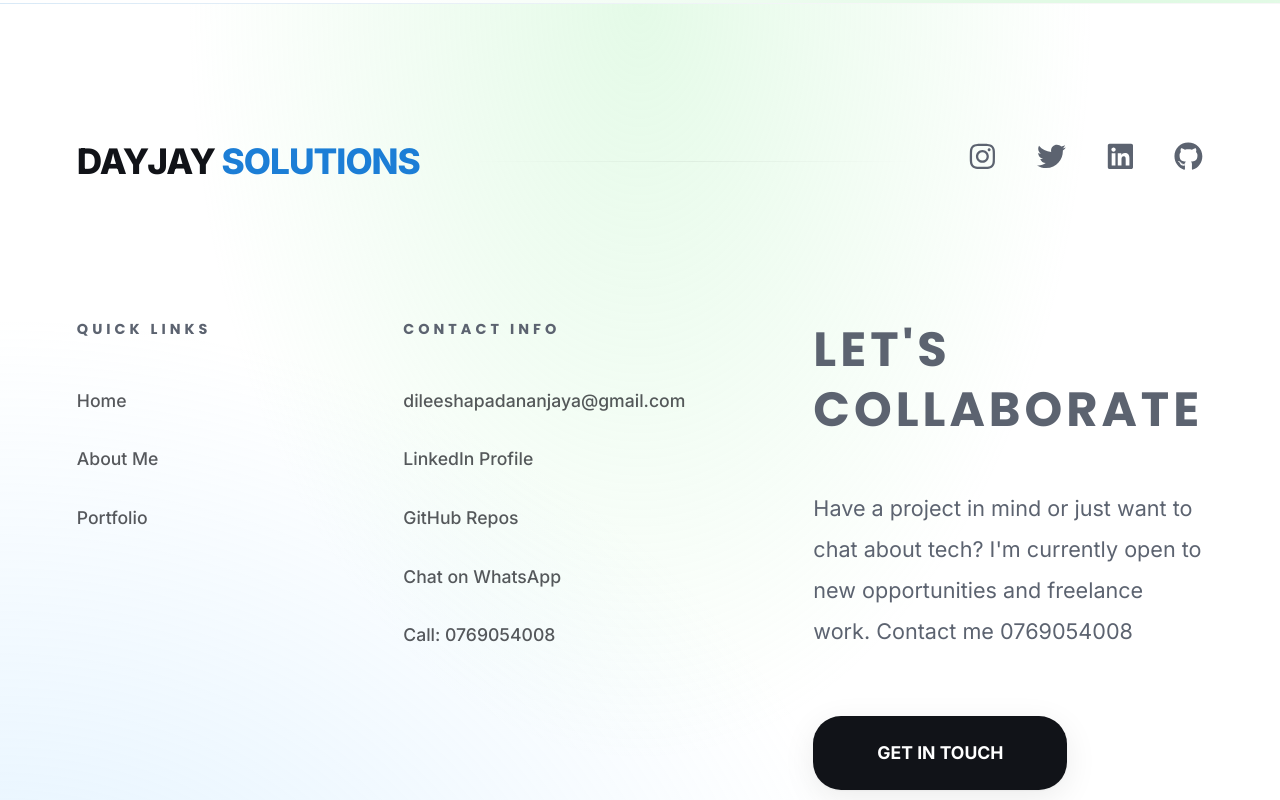
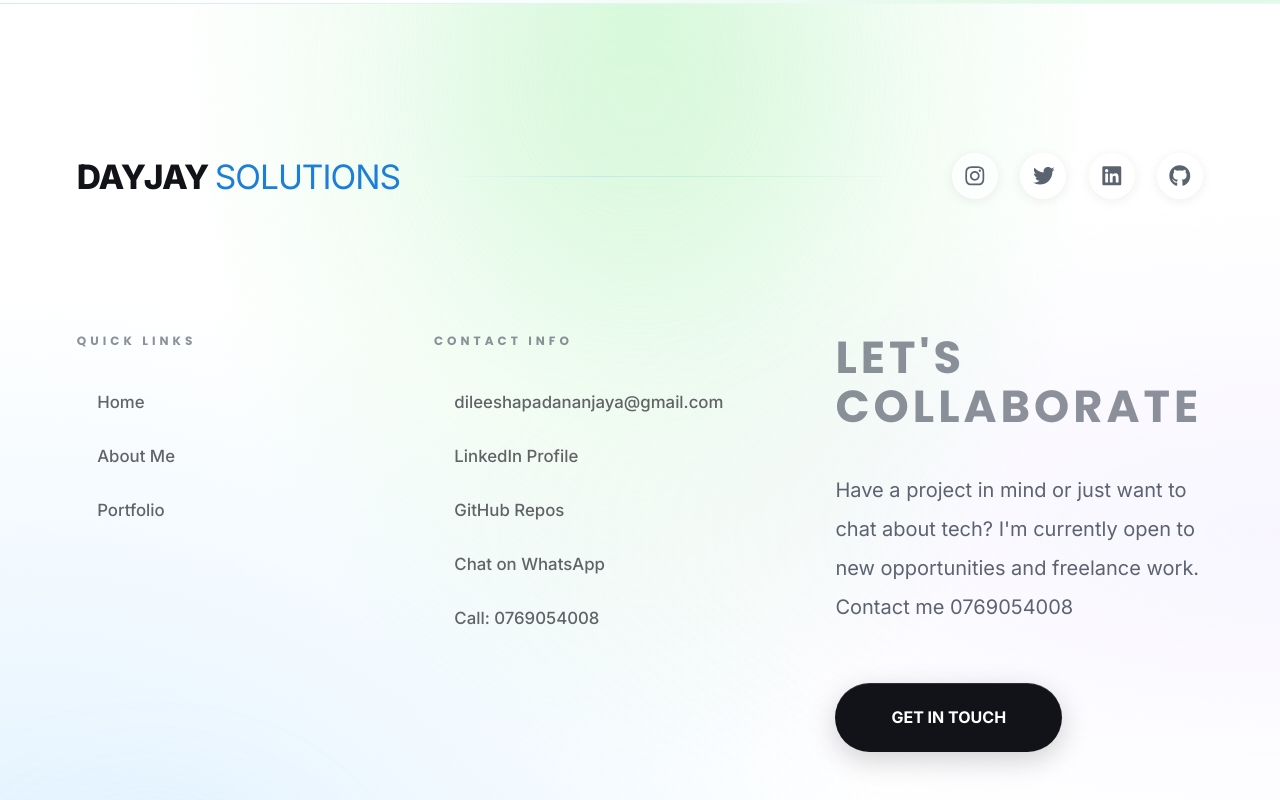
Before and after one commit to DDananjaya/DayJay-Solutions, a React (Vite) app: page / in a window 1280 px wide. Shown: the part 3420-4220 px from the top of the page. Built offline with nearby package versions, Linux system fonts and the light colour scheme.

Commit message:
Refactor Contact.css for improved styling and layout

```diff
--- a/src/CSS/Contact.css
+++ b/src/CSS/Contact.css
@@ -1,137 +1,267 @@
-/* src/CSS/Contact.css */
+/* ═══════════════════════════════════════════════
+   Contact.css — Modern Glass UI
+   ═══════════════════════════════════════════════ */
 
 .contact-section {
-    padding: 8rem 6% 4rem;
-    border-top: 1px solid rgba(0, 0, 0, 0.03);
+  padding: 9rem 6% 5rem;
+  border-top: 1px solid rgba(165, 216, 255, 0.2);
   overflow-x: hidden;
   width: 100%;
+  position: relative;
   background:
-            radial-gradient(ellipse at 50% 0%, rgba(178, 242, 187, 0.35) 0%, transparent 50%),
-            radial-gradient(ellipse at 0% 100%, rgba(165, 216, 255, 0.35) 0%, transparent 50%),
+    radial-gradient(ellipse at 50%  0%,   rgba(178, 242, 187, 0.4) 0%, transparent 52%),
+    radial-gradient(ellipse at 0%  100%,  rgba(165, 216, 255, 0.4) 0%, transparent 52%),
+    radial-gradient(ellipse at 100% 50%,  rgba(208, 191, 255, 0.15) 0%, transparent 45%),
     #ffffff;
 }
 
+/* Ambient blobs */
+.contact-section::before,
+.contact-section::after {
+  content: '';
+  position: absolute;
+  border-radius: 50%;
+  pointer-events: none;
+  filter: blur(70px);
+}
+
+.contact-section::before {
+  width: 380px;
+  height: 380px;
+  top: -100px;
+  left: 50%;
+  transform: translateX(-50%);
+  background: rgba(178, 242, 187, 0.2);
+}
+
+.contact-section::after {
+  width: 300px;
+  height: 300px;
+  bottom: -80px;
+  left: 0;
+  background: rgba(165, 216, 255, 0.2);
+}
+
+/* ── Header row ── */
 .contact-header {
   display: flex;
   align-items: center;
   justify-content: space-between;
   margin-bottom: 8rem;
   gap: 3rem;
+  position: relative;
 }
 
 .contact-brand {
-    font-size: 2.2rem;
+  font-size: 2.1rem;
   font-weight: 800;
-    color: var(--text-main);
+  color: var(--text-main, #111318);
   letter-spacing: -1px;
+  white-space: nowrap;
 }
 
 .brand-thin {
-    color: var(--secondary-dark);
+  color: var(--secondary-dark, #1c7ed6);
+  font-weight: 400;
 }
 
 .header-line {
   flex-grow: 1;
   height: 1px;
-    background: linear-gradient(90deg, transparent, rgba(0,0,0,0.05), transparent);
+  background: linear-gradient(90deg,
+    transparent,
+    rgba(165, 216, 255, 0.5),
+    rgba(178, 242, 187, 0.5),
+    transparent);
 }
 
+/* ── Social icons ── */
 .social-icons {
   display: flex;
-    gap: 2.5rem;
+  gap: 1.4rem;
 }
 
 .social-icons a {
-    font-size: 1.8rem;
-    color: var(--text-muted);
-    transition: var(--transition-smooth);
+  width: 46px;
+  height: 46px;
+  display: flex;
+  align-items: center;
+  justify-content: center;
+  font-size: 1.35rem;
+  color: var(--text-muted, #5c6370);
+  background: rgba(255, 255, 255, 0.65);
+  backdrop-filter: blur(12px);
+  -webkit-backdrop-filter: blur(12px);
+  border: 1px solid rgba(255, 255, 255, 0.8);
+  border-radius: 50%;
+  box-shadow: 0 2px 12px rgba(0, 0, 0, 0.07), inset 0 1px 0 rgba(255,255,255,0.9);
+  transition:
+    transform  0.45s cubic-bezier(0.34, 1.56, 0.64, 1),
+    color      0.3s ease,
+    background 0.3s ease,
+    box-shadow 0.3s ease;
 }
 
 .social-icons a:hover {
-    color: var(--secondary-dark);
-    transform: translateY(-8px);
+  color: var(--secondary-dark, #1c7ed6);
+  background: rgba(165, 216, 255, 0.25);
+  border-color: rgba(165, 216, 255, 0.6);
+  transform: translateY(-8px) scale(1.1);
+  box-shadow: 0 16px 36px rgba(165, 216, 255, 0.35), inset 0 1px 0 rgba(255,255,255,1);
 }
 
+/* ── Footer grid ── */
 .contact-grid {
   display: grid;
   grid-template-columns: 1fr 1fr 1.5fr;
-    gap: 8rem;
+  gap: 7rem;
   padding-bottom: 8rem;
+  position: relative;
 }
 
 .footer-col h4 {
-    font-size: 0.9rem;
+  font-size: 0.75rem;
   letter-spacing: 4px;
   text-transform: uppercase;
-    color: var(--text-muted);
-    margin-bottom: 3rem;
+  color: var(--text-muted, #5c6370);
+  margin-bottom: 2.5rem;
   font-weight: 700;
+  opacity: 0.7;
 }
 
 .serif-title {
-    font-size: 3rem !important;
+  font-size: 2.8rem !important;
   font-weight: 800;
-    color: var(--text-main);
+  color: var(--text-main, #111318);
   margin-bottom: 2.5rem;
+  letter-spacing: -1px;
+  line-height: 1.1;
 }
 
+/* ── Footer nav links ── */
 .footer-links li {
-    margin-bottom: 1.8rem;
+  margin-bottom: 1.6rem;
 }
 
 .footer-links a {
-    color: var(--text-main);
-    font-size: 1.1rem;
+  color: var(--text-main, #111318);
+  font-size: 1.05rem;
   font-weight: 500;
-    opacity: 0.7;
-    transition: var(--transition-smooth);
+  opacity: 0.65;
+  display: inline-flex;
+  align-items: center;
+  gap: 6px;
+  transition:
+    opacity     0.3s ease,
+    color       0.3s ease,
+    padding-left 0.35s cubic-bezier(0.34, 1.56, 0.64, 1),
+    transform   0.35s cubic-bezier(0.34, 1.56, 0.64, 1);
+}
+
+.footer-links a::before {
+  content: '→';
+  font-size: 0.9rem;
+  opacity: 0;
+  transform: translateX(-6px);
+  transition: opacity 0.3s ease, transform 0.35s cubic-bezier(0.34, 1.56, 0.64, 1);
 }
 
 .footer-links a:hover {
   opacity: 1;
-    color: var(--secondary-dark);
-    padding-left: 8px;
+  color: var(--secondary-dark, #1c7ed6);
+  padding-left: 6px;
 }
 
+.footer-links a:hover::before {
+  opacity: 1;
+  transform: translateX(0);
+}
+
+/* ── CTA column ── */
 .cta-col p {
-    font-size: 1.35rem;
-    line-height: 1.9;
-    color: var(--text-muted);
-    margin-bottom: 4rem;
+  font-size: 1.25rem;
+  line-height: 1.95;
+  color: var(--text-muted, #5c6370);
+  margin-bottom: 3.5rem;
 }
 
 .footer-btn {
-    display: inline-block;
-    padding: 1.4rem 4rem;
-    background-color: var(--text-main);
-    color: var(--white);
+  display: inline-flex;
+  align-items: center;
+  gap: 10px;
+  padding: 1.3rem 3.5rem;
+  background: var(--text-main, #111318);
+  color: var(--white, #fff);
   font-weight: 700;
-    font-size: 1.1rem;
-    border-radius: var(--radius-lg);
-    box-shadow: var(--shadow-soft);
-    transition: var(--transition-smooth);
+  font-size: 1rem;
+  border-radius: 999px;
+  position: relative;
+  overflow: hidden;
+  box-shadow:
+    0 8px 28px rgba(0, 0, 0, 0.18),
+    inset 0 1px 0 rgba(255,255,255,0.12);
+  transition:
+    transform    0.45s cubic-bezier(0.34, 1.56, 0.64, 1),
+    box-shadow   0.35s ease,
+    background   0.35s ease;
+}
+
+/* Shimmer sweep */
+.footer-btn::before {
+  content: '';
+  position: absolute;
+  top: 0;
+  left: -100%;
+  width: 60%;
+  height: 100%;
+  background: linear-gradient(120deg, transparent, rgba(255,255,255,0.14), transparent);
+  transition: left 0.55s ease;
 }
 
 .footer-btn:hover {
-    background-color: var(--primary-dark);
-    color: var(--text-main);
-    transform: translateY(-8px);
-    box-shadow: var(--shadow-float);
+  background: var(--primary-dark, #52c46a);
+  color: var(--text-main, #111318);
+  transform: translateY(-8px) scale(1.02);
+  box-shadow: 0 24px 56px rgba(82, 196, 106, 0.35);
 }
 
+.footer-btn:hover::before { left: 140%; }
+
+/* ── Copyright ── */
 .copyright {
   text-align: center;
-    padding-top: 4rem;
-    border-top: 1px solid rgba(0, 0, 0, 0.03);
-    color: var(--text-muted);
-    font-size: 1rem;
+  padding: 3.5rem 0 1rem;
+  border-top: 1px solid rgba(165, 216, 255, 0.2);
+  color: var(--text-muted, #5c6370);
+  font-size: 0.92rem;
   opacity: 0.6;
+  letter-spacing: 0.3px;
 }
 
+/* ════════════════════════════
+   RESPONSIVE
+   ════════════════════════════ */
 @media (max-width: 1024px) {
-    .contact-grid { grid-template-columns: 1fr; gap: 5rem; text-align: center; }
-    .contact-header { flex-direction: column; text-align: center; }
+  .contact-grid {
+    grid-template-columns: 1fr;
+    gap: 4.5rem;
+    text-align: center;
+  }
+  .contact-header {
+    flex-direction: column;
+    text-align: center;
+  }
   .header-line { display: none; }
   .footer-links li { display: flex; justify-content: center; }
-    .cta-col { margin: 0 auto; max-width: 600px; }
+  .footer-links a::before { display: none; }
+  .footer-links a:hover { padding-left: 0; }
+  .cta-col { margin: 0 auto; max-width: 580px; }
+  .social-icons { justify-content: center; }
 }
+
+@media (max-width: 600px) {
+  .contact-section { padding: 6rem 5% 4rem; }
+  .contact-header  { margin-bottom: 5rem; }
+  .serif-title     { font-size: 2.2rem !important; }
+  .footer-btn      { padding: 1.1rem 2.5rem; }
+}
```
Lines whose indentation alone changed are shown as unchanged.
